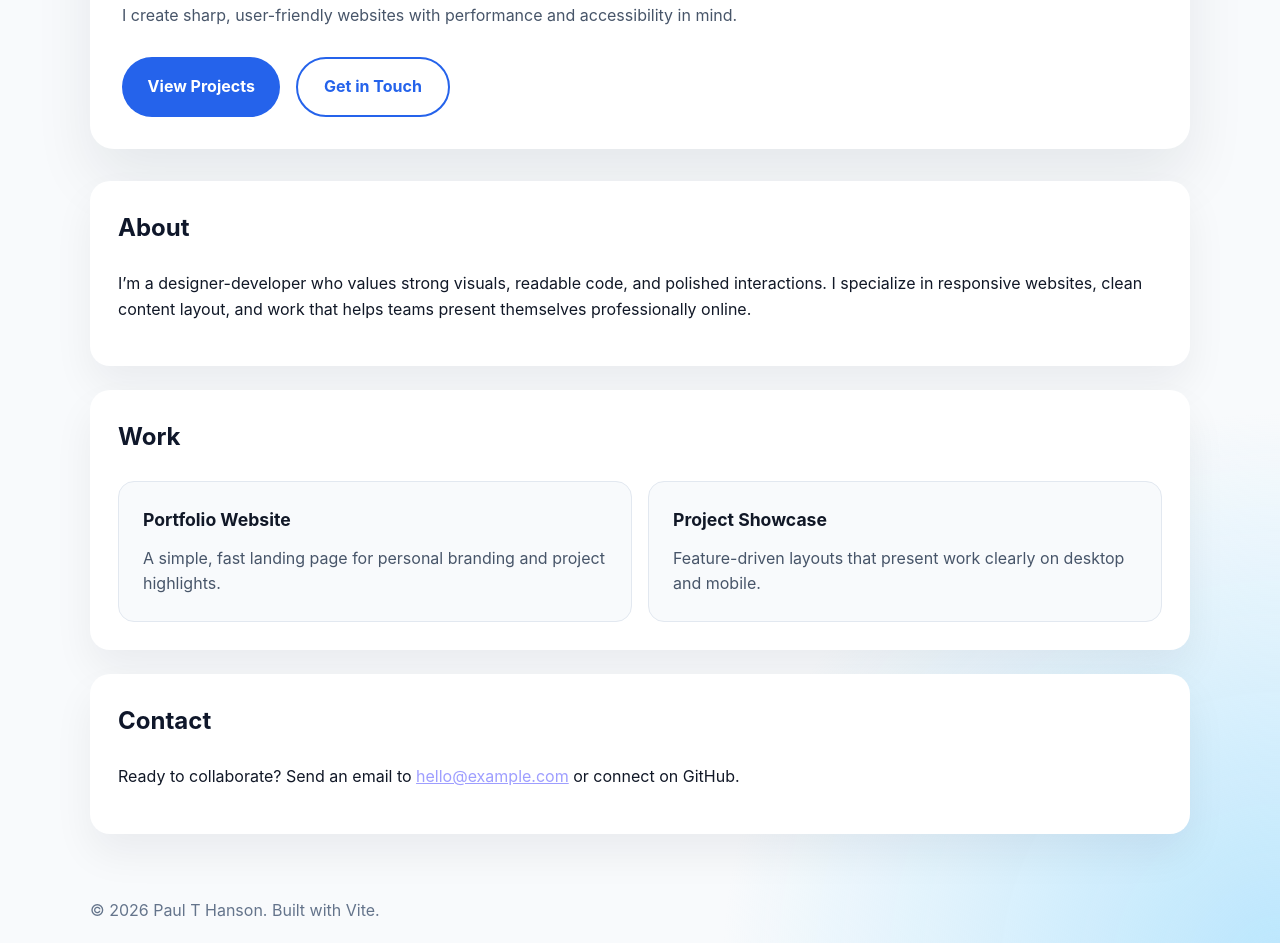
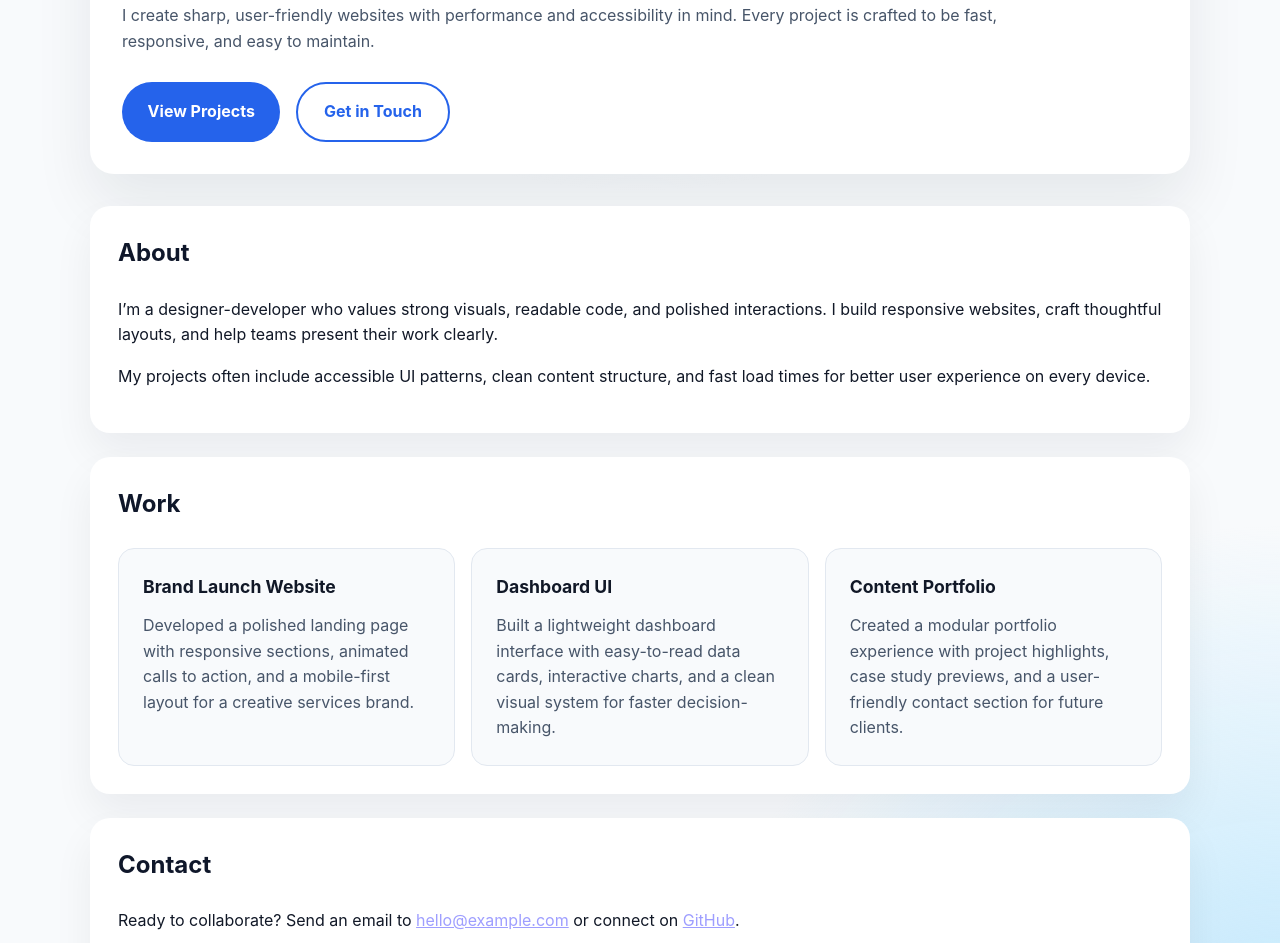
Before and after one commit to paulthanson082-glitch/-portfolio-website, a website built with Vite: page index.html in a window 1280 px wide. Shown: the part 377-1320 px from the top of the page. Built offline with nearby package versions, Linux system fonts and the light colour scheme.

Commit message:
Add sample project content and GitHub Pages deployment workflow

```diff
--- a/index.html
+++ b/index.html
@@ -30,6 +30,7 @@
           <h2>Building clean, modern portfolio experiences that showcase your work.</h2>
           <p>
             I create sharp, user-friendly websites with performance and accessibility in mind.
+            Every project is crafted to be fast, responsive, and easy to maintain.
           </p>
           <div class="hero-actions">
             <a class="button" href="#work">View Projects</a>
@@ -41,8 +42,11 @@
           <h3>About</h3>
           <p>
             I’m a designer-developer who values strong visuals, readable code, and polished interactions.
-            I specialize in responsive websites, clean content layout, and work that helps teams present
-            themselves professionally online.
+            I build responsive websites, craft thoughtful layouts, and help teams present their work clearly.
+          </p>
+          <p>
+            My projects often include accessible UI patterns, clean content structure, and fast load times
+            for better user experience on every device.
           </p>
         </section>
 
@@ -50,12 +54,25 @@
           <h3>Work</h3>
           <div class="grid">
             <article class="project-card">
-              <h4>Portfolio Website</h4>
-              <p>A simple, fast landing page for personal branding and project highlights.</p>
+              <h4>Brand Launch Website</h4>
+              <p>
+                Developed a polished landing page with responsive sections, animated calls to action, and
+                a mobile-first layout for a creative services brand.
+              </p>
             </article>
             <article class="project-card">
-              <h4>Project Showcase</h4>
-              <p>Feature-driven layouts that present work clearly on desktop and mobile.</p>
+              <h4>Dashboard UI</h4>
+              <p>
+                Built a lightweight dashboard interface with easy-to-read data cards, interactive charts,
+                and a clean visual system for faster decision-making.
+              </p>
+            </article>
+            <article class="project-card">
+              <h4>Content Portfolio</h4>
+              <p>
+                Created a modular portfolio experience with project highlights, case study previews,
+                and a user-friendly contact section for future clients.
+              </p>
             </article>
           </div>
         </section>
@@ -64,7 +81,8 @@
           <h3>Contact</h3>
           <p>
             Ready to collaborate? Send an email to
-            <a href="mailto:hello@example.com">hello@example.com</a> or connect on GitHub.
+            <a href="mailto:hello@example.com">hello@example.com</a> or connect on
+            <a href="https://github.com/paulthanson082-glitch" target="_blank" rel="noreferrer noopener">GitHub</a>.
           </p>
         </section>
       </main>
```
Also changed, not shown: .github/workflows/deploy.yml (added), README.md.
